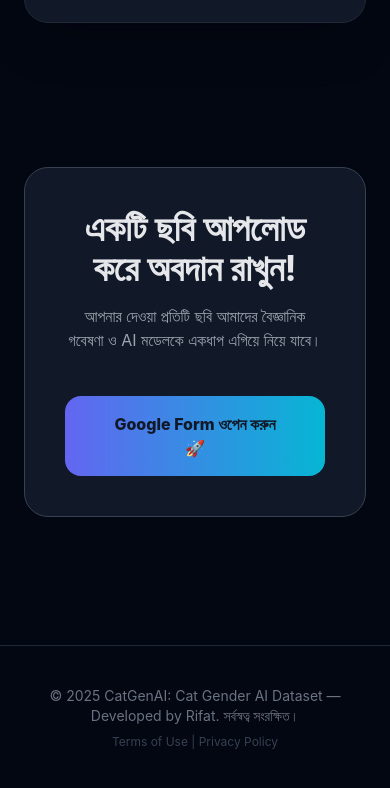
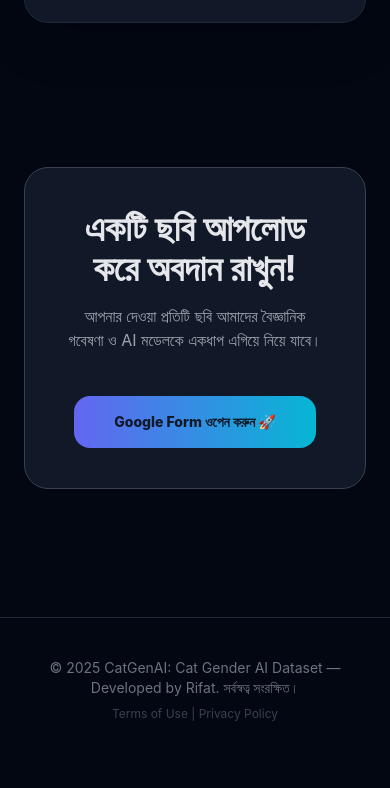
Before and after one commit to MRS028/CatInfo, a plain HTML site: page index.html in a window 390 px wide. Shown: the part 1828-2616 px from the top of the page. After the commit the page ends 2590 px from the top, so only its background shows below. Drawn offline with nearby package versions, Linux system fonts and the light colour scheme.

Commit message:
submit button  updated

```diff
--- a/index.html
+++ b/index.html
@@ -159,7 +159,7 @@
           <!-- Android Force Chrome -->
           <a
             href="intent://forms.gle/m4rdWWmDeABMnt5s8#Intent;scheme=https;package=com.android.chrome;end;"
-            class="inline-flex md:hidden items-center justify-center px-10 py-4 bg-gradient-to-r from-indigo-500 to-cyan-500 text-gray-900 font-extrabold rounded-2xl"
+            class="inline-flex md:hidden items-center justify-center px-10 text-sm py-4 bg-gradient-to-r from-indigo-500 to-cyan-500 text-gray-900 font-extrabold rounded-2xl"
           >
             Google Form ওপেন করুন 🚀
           </a>
```
